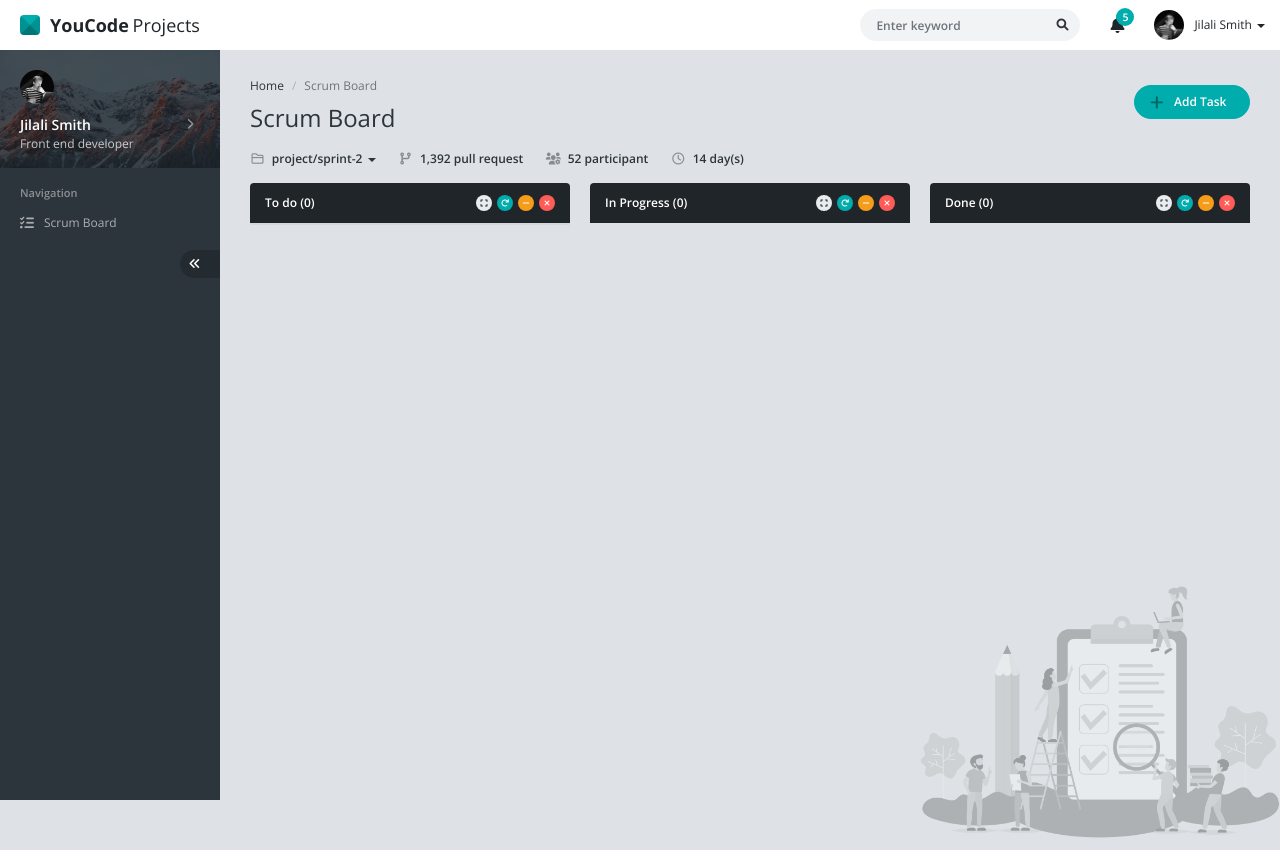
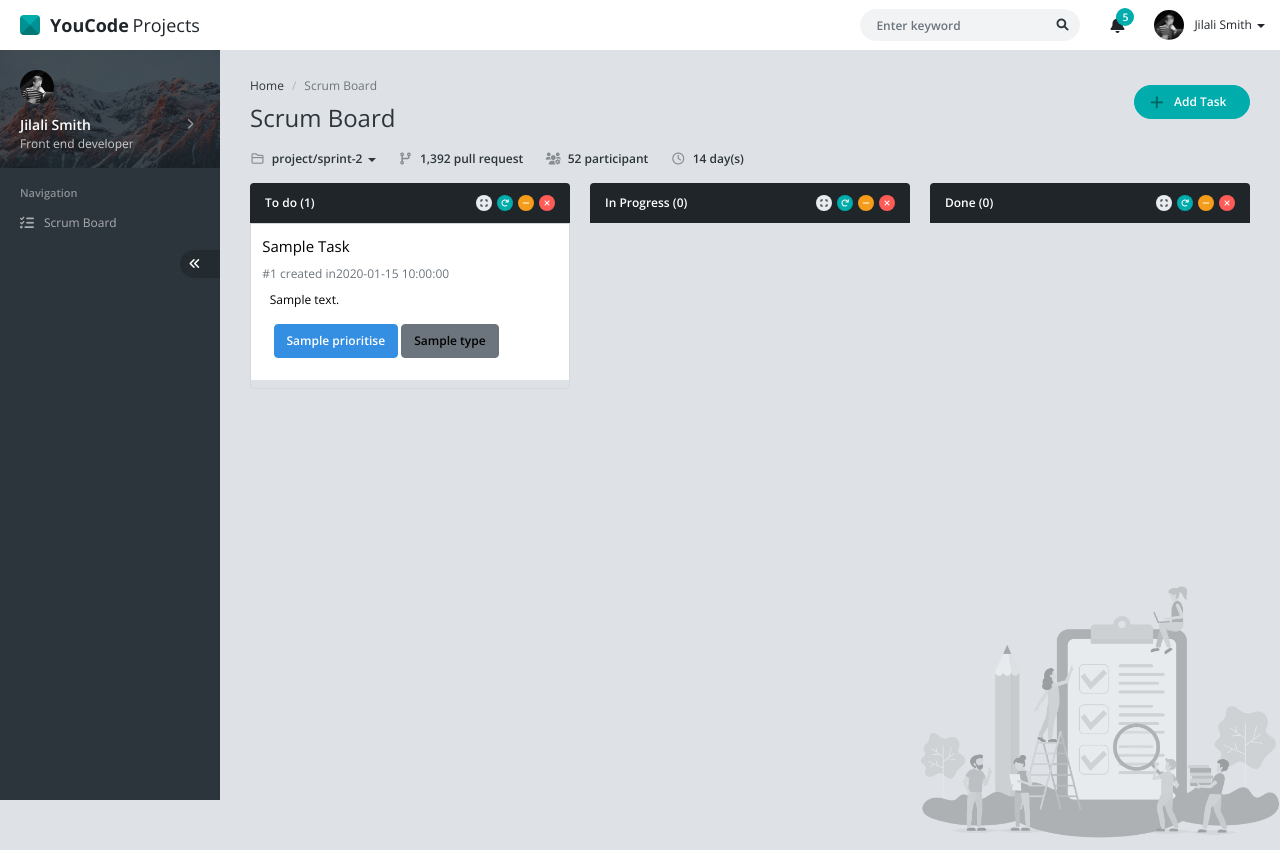
Before and after one commit to abdessamadziani/kanban-crud, a PHP site: page / in a window 1280 px wide. Run offline with PHP 8.4, Linux system fonts and the light colour scheme; tables that the repository leaves empty or names only in its code hold one stand-in row (values such as "Sample post").

Commit message:
next step

```diff
--- a/index.php
+++ b/index.php
@@ -224,7 +224,7 @@
 				</div>
 
 				<div class="ms-auto">
-				<a href="#modal-task" data-bs-toggle="modal" class="btn btn-success btn-rounded px-4 rounded-pill"><i class="fa fa-plus fa-lg me-2 ms-n2 text-success-900"></i> Add Task</a>
+				<a id ="btn-add-task" href="#modal-task" data-bs-toggle="modal" class="btn btn-success btn-rounded px-4 rounded-pill"><i class="fa fa-plus fa-lg me-2 ms-n2 text-success-900"></i> Add Task</a>
 				</div>
 			</div>
 
@@ -258,7 +258,7 @@
 				<div class="col-xl-4 col-lg-6 ">
 					<div class="panel panel-inverse bg-transparent ">
 						<div class="panel-heading">
-							<h4 class="panel-title">To do (<span id="to-do-tasks-count">0</span>)</h4>
+							<h4 class="panel-title">To do (<span id="to-do-tasks-count"><?php countDone(1) ;?></span>)</h4>
 							<div class="panel-heading-btn">
 								<a href="javascript:;" class="btn btn-xs btn-icon btn-default" data-toggle="panel-expand"><i class="fa fa-expand"></i></a>
 								<a href="javascript:;" class="btn btn-xs btn-icon btn-success" data-toggle="panel-reload"><i class="fa fa-redo"></i></a>
@@ -266,7 +266,7 @@
 								<a href="javascript:;" class="btn btn-xs btn-icon btn-danger" data-toggle="panel-remove"><i class="fa fa-times"></i></a>
 							</div>
 						</div>
-						<div class="list-group-item card-item bg-transparent pp" id="to-do-tasks">
+						<div class="list-group-item card-item bg-transparent pp ls" id="to-do-tasks">
 							<!-- TO DO TASKS HERE -->
 
 							<?php
@@ -282,9 +282,9 @@
 					</div>
 				</div>
 				<div class="col-xl-4 col-lg-6">
-					<div class="panel panel-inverse">
+					<div class="panel panel-inverse bg-transparent">
 						<div class="panel-heading">
-							<h4 class="panel-title">In Progress (<span id="in-progress-tasks-count">0</span>)</h4>
+							<h4 class="panel-title">In Progress (<span id="in-progress-tasks-count"><?php countDone(2) ;?></span>)</h4>
 							<div class="panel-heading-btn">
 								<a href="javascript:;" class="btn btn-xs btn-icon btn-default" data-toggle="panel-expand"><i class="fa fa-expand"></i></a>
 								<a href="javascript:;" class="btn btn-xs btn-icon btn-success" data-toggle="panel-reload"><i class="fa fa-redo"></i></a>
@@ -292,12 +292,12 @@
 								<a href="javascript:;" class="btn btn-xs btn-icon btn-danger" data-toggle="panel-remove"><i class="fa fa-times"></i></a>
 							</div>
 						</div>
-						<div class="list-group list-group-flush rounded-bottom overflow-hidden panel-body p-0" id="in-progress-tasks">
+						<div class="list-group list-group-flush rounded-bottom overflow-hidden panel-body p-0 bg-transparent pp ls" id="in-progress-tasks">
 							<!-- IN PROGRESS TASKS HERE -->
 							<?php
 								//PHP CODE HERE
 
-									getTasks(2);
+									    getTasks(2);
 
 
 								//DATA FROM getTasks() FUNCTION
@@ -306,9 +306,9 @@
 					</div>
 				</div>
 				<div class="col-xl-4 col-lg-6">
-					<div class="panel panel-inverse">
+					<div class="panel panel-inverse bg-transparent">
 						<div class="panel-heading">
-							<h4 class="panel-title">Done (<span id="done-tasks-count">0</span>)</h4>
+							<h4 class="panel-title">Done (<span id="done-tasks-count"><?php countDone(3) ;?></span>)</h4>
 							<div class="panel-heading-btn">
 								<a href="javascript:;" class="btn btn-xs btn-icon btn-default" data-toggle="panel-expand"><i class="fa fa-expand"></i></a>
 								<a href="javascript:;" class="btn btn-xs btn-icon btn-success" data-toggle="panel-reload"><i class="fa fa-redo"></i></a>
@@ -316,12 +316,12 @@
 								<a href="javascript:;" class="btn btn-xs btn-icon btn-danger" data-toggle="panel-remove"><i class="fa fa-times"></i></a>
 							</div>
 						</div>
-						<div class="list-group list-group-flush rounded-bottom overflow-hidden panel-body p-0" id="done-tasks">
+						<div class="list-group list-group-flush rounded-bottom overflow-hidden panel-body p-0 bg-transparent pp ls" id="done-tasks">
 							<!-- DONE TASKS HERE -->
 							<?php
 								//PHP CODE HERE
 
-									getTasks(3);
+									 getTasks(3);
 
 								//DATA FROM getTasks() FUNCTION
 							?>
@@ -340,10 +340,11 @@
 	<!-- END #app -->
 
 	<!-- TASK MODAL -->
+
 	<div class="modal fade" id="modal-task">
 		<div class="modal-dialog">
 			<div class="modal-content">
-				<form action="scripts.php" method="GET" id="form-task">
+				<form action="scripts.php" method="POST" id="form-task">
 					<div class="modal-header">
 						<h5 class="modal-title">Add Task</h5>
 						<a href="#" class="btn-close" data-bs-dismiss="modal"></a>
@@ -352,6 +353,7 @@
 							<!-- This Input Allows Storing Task Index  -->
 							<input type="" name="task-id" id="task-id">
 							<div class="mb-3">
+
 								<label class="form-label">Title</label>
 								<input type="text" class="form-control"  name="task-title"  id="task-title"/>
 							</div>
@@ -359,20 +361,19 @@
 								<label class="form-label">Type</label>
 								<div class="ms-3">
 									<div class="form-check mb-1">
-										<input class="form-check-input" name="task-type" type="radio" value="Feature" id="task-type-feature"/>
+										<input class="form-check-input" name="task-type" type="radio" value="1" id="task-type-feature"/>
 										<label class="form-check-label" for="task-type-feature">Feature</label>
 									</div>
 									<div class="form-check">
-										<input class="form-check-input" name="task-type" type="radio" value="Bug" id="task-type-bug"/>
+										<input class="form-check-input" name="task-type" type="radio" value="2" id="task-type-bug"/>
 										<label class="form-check-label" for="task-type-bug">Bug</label>
 									</div>
 								</div>
-
 							</div>
 							<div class="mb-3">
 								<label class="form-label">Priority</label>
 								<select class="form-select"  name="task-priority"  id="task-priority">
-									<option value="">Please select</option>
+									<!-- <option value="">Please select</option> -->
 									<option value="1">Low</option>
 									<option value="2">Medium</option>
 									<option value="3">High</option>
@@ -382,7 +383,7 @@
 							<div class="mb-3">
 								<label class="form-label">Status</label>
 								<select class="form-select"  name="task-status" id="task-status">
-									<option value="">Please select</option>
+									<!-- <option value="">Please select</option> -->
 									<option value="1">To Do</option>
 									<option value="2">In Progress</option>
 									<option value="3">Done</option>
@@ -390,7 +391,7 @@
 							</div>
 							<div class="mb-3">
 								<label class="form-label">Date</label>
-								<input type="date" class="form-control" name="task-date" id="task-date"/>
+								<input type="date" class="form-control" name="task-date"  id="task-date" />
 							</div>
 							<div class="mb-0">
 								<label class="form-label">Description</label>
@@ -402,7 +403,7 @@
 						<a href="#" class="btn btn-white" data-bs-dismiss="modal">Cancel</a>
 						<button type="submit" name="delete" class="btn btn-danger task-action-btn" id="task-delete-btn">Delete</a>
 						<button type="submit" name="update" class="btn btn-warning task-action-btn" id="task-update-btn">Update</a>
-						<button type="submit" name="save" class="btn btn-primary task-action-btn" id="task-save-btn">Save</button>
+						<button  type="submit" name="save" class="btn btn-primary task-action-btn" id="task-save-btn">Save</button>
 					</div>
 				</form>
 			</div>
--- a/scripts.php
+++ b/scripts.php
@@ -15,48 +15,61 @@
 
 
 
+    function getTasks($nb)
+    {
 
 
-
-
-    function getTasks($nb)
-    {
         //CODE HERE
         include('database.php');
-        $req="select * from tasks";
+        $req="SELECT tasks.id,title,prioritises.name as 'priority',statuses.id as 'statuss',types.name as 'type',tasks.description,tasks.task_datetime, tasks.priority_id,tasks.type_id    FROM tasks,statuses,types,prioritises WHERE status_id=statuses.id and type_id=types.id and priority_id=prioritises.id ";
         $query=mysqli_query($conn,$req);
         while($rows=mysqli_fetch_assoc($query))
         {
 
-            if($nb==1){$icon="fa fa-question-circle ";$color="danger";}
-            elseif($nb==2){$icon="fa fa-circle-notch fa-spin";$color="warning";}
-            elseif($nb==3){$icon="fa-regular fa-circle-check ";$color="success";}
-            if($rows['statuss']==$nb)
-            {
+
+            // if($nb==1){$icon="fa fa-question-circle ";$color="danger";}
+            // elseif($nb==2){$icon="fa fa-circle-notch fa-spin";$color="warning";}
+            // elseif($nb==3){$icon="fa-regular fa-circle-check ";$color="success";}
+             if($rows['statuss']==$nb)
+             {
+
               $id=$rows['id'];
 
-                echo '<a href="?id='.$id.'" class="text-decoration-none"><button  class="d-flex border-0 text-start bg-white w-100 mb-2 p-2 w-100 btn-task">
-                <div class="text-'.$color.' fs-4">
-                <i class="'.$icon.'"></i>
+                echo '
+                <button  draggable="true" data-bs-toggle="modal"   href="#modal-task"  class="d-flex border-0 text-start bg-white w-100 mb-2 p-2 w-100 btn-task tt" onclick="showInfo('.$id.')">
+                <input type="hidden" name="task-id" data="'.$rows['id'].'" id="task-id'.$id.'">
+                <div class="" fs-4">
+                <i class=""></i>
                </div>
                      <div class="">
-                    <div class="fs-5 text-capitalize p-1">'.$rows['title'].'</div>
+                    <div id="title'.$id.'" data="'.$rows['title'].'" class="fs-5 text-capitalize p-1">'.$rows['title'].'</div>
                          <div class="m-1">
-                         <div class="text-secondary"> #'.$rows['id'].' created in'.$rows['task_datetime'].'</div>
-                             <div class="m-2" title="There is hain comments may affect initial criteria, just update this primary description accordingly.">'.$rows['description'].'</div>
+                         <div id="date'.$id.'" data="'.$rows['task_datetime'].'" class="text-secondary"> #'.$rows['id'].' created in'.$rows['task_datetime'].'</div>
+                             <div id="description'.$id.'" data="'.$rows['description'].'" class="m-2" title="There is hain comments may affect initial criteria, just update this primary description accordingly.">'.$rows['description'].'</div>
                              </div>
                          <div class="m-3">
-                        <span class="btn btn-primary">'.$rows['priority'].'</span>
-                            <span class="btn btn-secondary text-black">'.$rows['type'].'</span>
+                        <span id="priority'.$id.'"  data="'.$rows['priority_id'].'" class="btn btn-primary">'.$rows['priority'].'</span>
+                            <span id="type'.$id.'" data="'.$rows['type_id'].'" class="btn btn-secondary text-black">'.$rows['type'].'</span>
                             </div>
                      </div>
-               </button></a>';
+                     <input type="hidden" value="'.$rows['statuss'].'" id="task-status'.$id.'" data="'.$rows['statuss'].'" name="task-status">
+               </button>';
 
 
-            }
+
+             }
 
         //SQL SELECT
     }
+    }
+    function countDone($status)
+    {
+        include('database.php');
+        $req="SELECT COUNT(*) As nbElements From tasks where status_id='$status'";
+        $query=mysqli_query($conn,$req);
+        $rows=mysqli_fetch_assoc($query);
+          echo $rows['nbElements'];
+
     }
 
 
@@ -66,15 +79,14 @@
         include('database.php');
 
 
-
-        $id=$_POST['task-id'];
-        $title=$_POST['task-title'];
+        $id=htmlspecialchars($_POST['task-id']);
+        $title= htmlspecialchars($_POST['task-title']);
         $type=$_POST['task-type'];
-        $Priority=$_POST['task-priority'];
-        $status=$_POST['task-status'];
-        $date=$_POST['task-date'];
-        $desc=$_POST['task-description'];
-        $req="INSERT INTO tasks (title,`type`,priority,statuss,task_datetime,`description`) VALUES ('$title','$type','$Priority','$status',' $date','$desc') ";
+        $priority=htmlspecialchars($_POST['task-priority']);
+        $status=htmlspecialchars($_POST['task-status']);
+        $date=htmlspecialchars($_POST['task-date']);
+        $desc=htmlspecialchars($_POST['task-description']);
+        $req="INSERT INTO `tasks` (`title`, `type_id`, `priority_id`, `status_id`, `task_datetime`, `description`) VALUES ( '$title', '$type', '$priority', '$status', '$date', '$desc') ";
         $query=mysqli_query($conn,$req);
         //SQL INSERT
         $_SESSION['message'] = "Task has been added successfully !";
@@ -84,6 +96,17 @@
     function updateTask()
     {
         //CODE HERE
+        include('database.php');
+
+        $id=$_POST['task-id'];
+        $title=htmlspecialchars($_POST['task-title']);
+        $type=$_POST['task-type'];
+        $Priority=htmlspecialchars($_POST['task-priority']);
+        $status=htmlspecialchars($_POST['task-status']);
+        $date=htmlspecialchars($_POST['task-date']);
+        $desc=htmlspecialchars($_POST['task-description']);
+        $req="UPDATE tasks set title='$title',`type_id`='$type',priority_id='$Priority',status_id='$status',task_datetime='$date',`description`='$desc' where id='$id' ";
+        $query=mysqli_query($conn,$req);
         //SQL UPDATE
         $_SESSION['message'] = "Task has been updated successfully !";
 		header('location: index.php');
@@ -94,11 +117,7 @@
         //CODE HERE
         include('database.php');
 
-        $id=$_GET['id'];
-        // ['task-id']=$id
-
-        // [task_id]=$id;
-
+        $id=$_POST['task-id'];
         $req="DELETE FROM tasks where id='$id'";
         $query=mysqli_query($conn,$req);
         //SQL DELETE
```
Also changed, not shown: scripts.js (+84 -37 lines).
